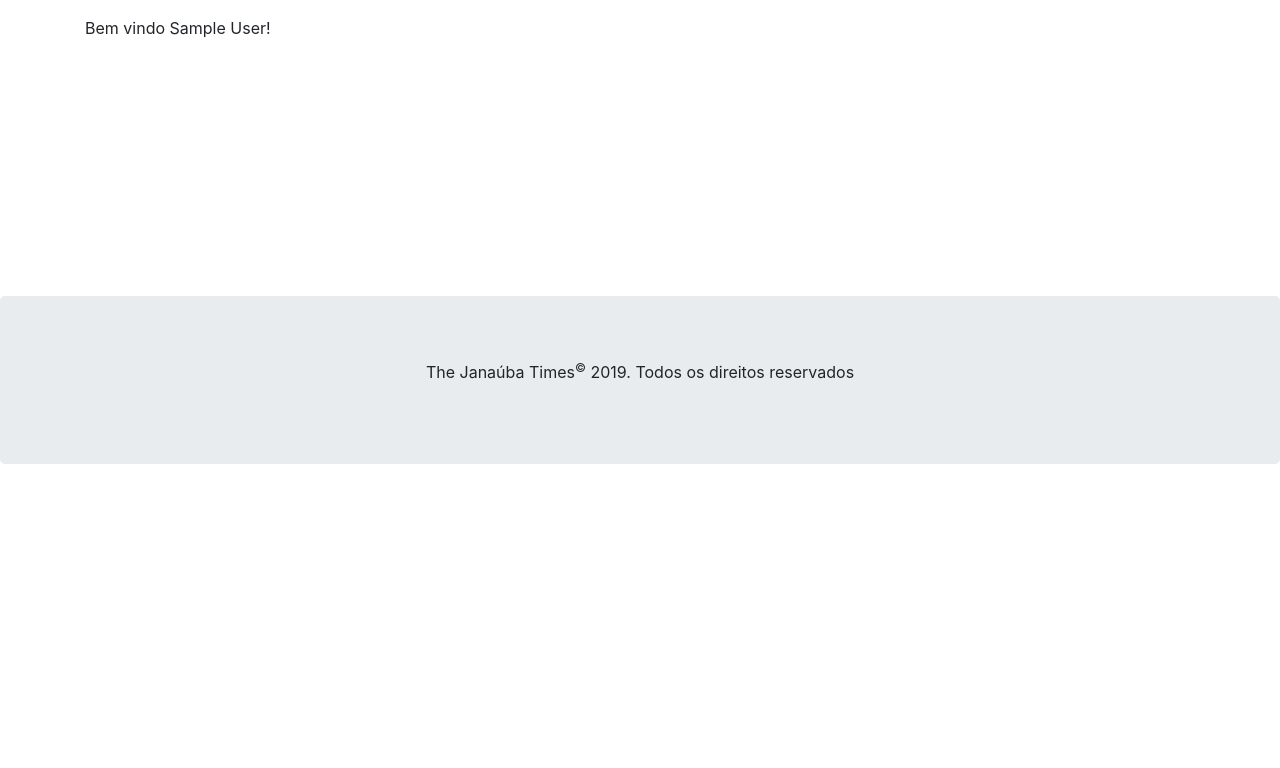
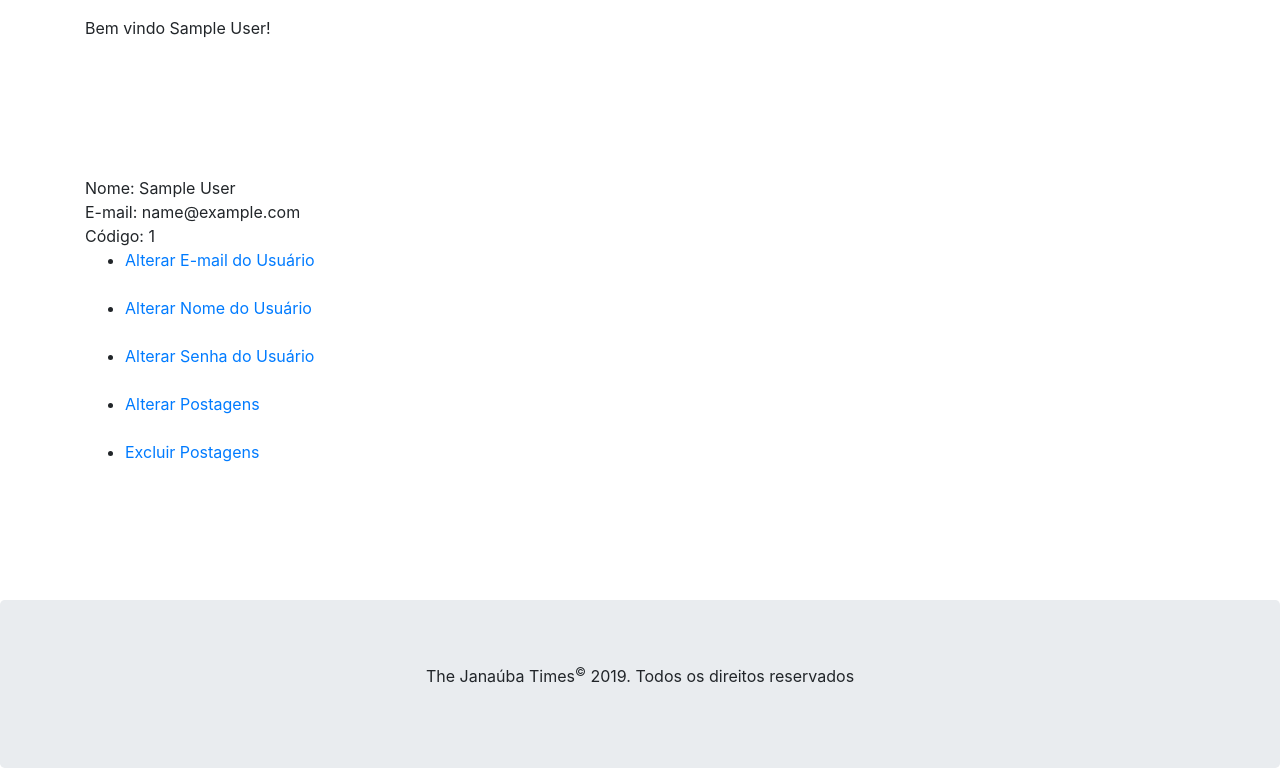
Before and after one commit to kjuao9/siteJoao, a PHP site: page /configuracoes.php in a window 1280 px wide. Shown: the part 56-824 px from the top of the page. Before the commit the page ends 520 px from the top, so only its background shows below. Run offline with PHP 8.4, Linux system fonts and the light colour scheme; the visitor is signed in with stand-in values (Sample User, id 1).

Commit message:
alterado: cores de fundo do site

```diff
--- a/siteJoao/base.php
+++ b/siteJoao/base.php
@@ -24,7 +24,9 @@ $con = conecta_mysql();
 
   </head>
   <style>
-
+ body {
+    background-color: azure;
+  }
   </style>
   <body>
 
--- a/siteJoao/configuracoes.php
+++ b/siteJoao/configuracoes.php
@@ -21,7 +21,12 @@ $con = conecta_mysql();
 
   </head>
   <style>
-
+.clear{
+  clear: both;
+}
+body {
+    background-color: azure;
+  }
   </style>
   <body>
 <br/>
@@ -49,8 +54,23 @@ else{
 <br/>
 
 
-
-
+<div class="container">
+		<div class="borda-arredondada">
+			Nome: <span class="negrito-maior"><?php print$_SESSION["nome"]?></span> <br/>
+			E-mail: <span class="italico"><?php print$_SESSION["email"]?></span> <br/>
+			Código: <span class="italico"><?php print$_SESSION["id_usuario"]?></span><br/>
+		</div>
+		<div class="clear">
+    <ul>
+		<li><a href="config/alterar_usuario_email.php">Alterar E-mail do Usuário</a><br/><br/></li>
+    <li><a href="alterar_usuario_nome.php">Alterar Nome do Usuário</a><br/><br/></li>
+    <li><a href="alterar_usuario_senha.php">Alterar Senha do Usuário</a><br/><br/></li>
+    <li><a href="alterar_postagens.php">Alterar Postagens</a><br/><br/></li>
+			<!-- <a href="excluir_postagens-1.php">Excluir Postagens (Digitando Código)</a><br/><br/> -->
+			<li><a href="excluir_postagens-2.php">Excluir Postagens</a><br/></li>
+</ul>
+		</div>
+	</div>
   <br/>
   <br/>
   <br/>
--- a/siteJoao/galeria.php
+++ b/siteJoao/galeria.php
@@ -30,6 +30,9 @@ $con = conecta_mysql();
 
 font-weight:normal;
 font-style:normal;
+  }
+  body {
+    background-color: azure;
   }
   </style>
   <body style="height: 1500px">
--- a/siteJoao/login.php
+++ b/siteJoao/login.php
@@ -17,6 +17,9 @@ session_start();
     .abaixo{
       margin: 0;
     }
+    body {
+    background-color: azure;
+  }
     </style>
      </head>
   <body>
```
Also changed, not shown: siteJoao/cadastro.php (+15 -3 lines), siteJoao/erro.php (+9 -0 lines), siteJoao/index.php (+8 -3 lines), siteJoao/noticias.php (+10 -5 lines).
